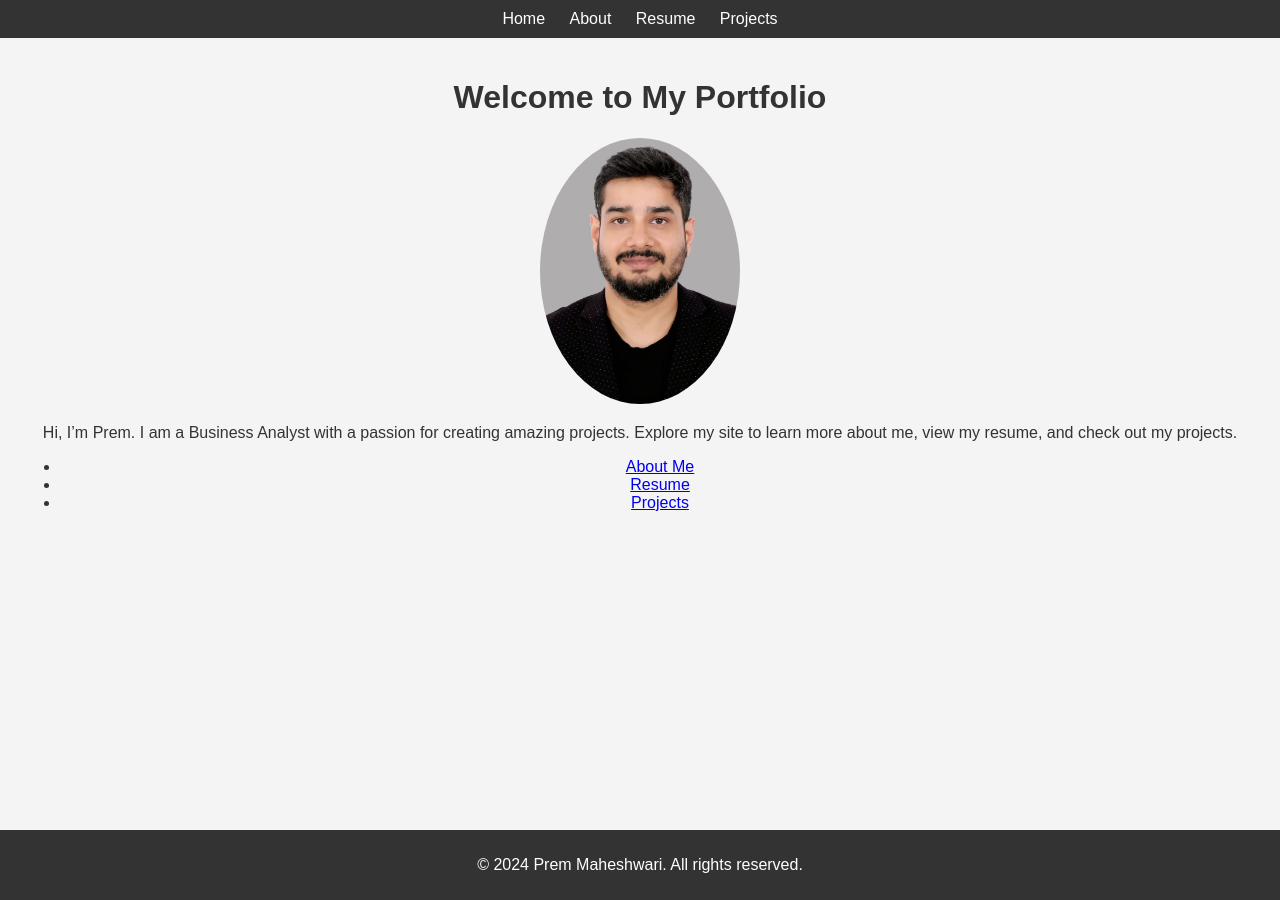
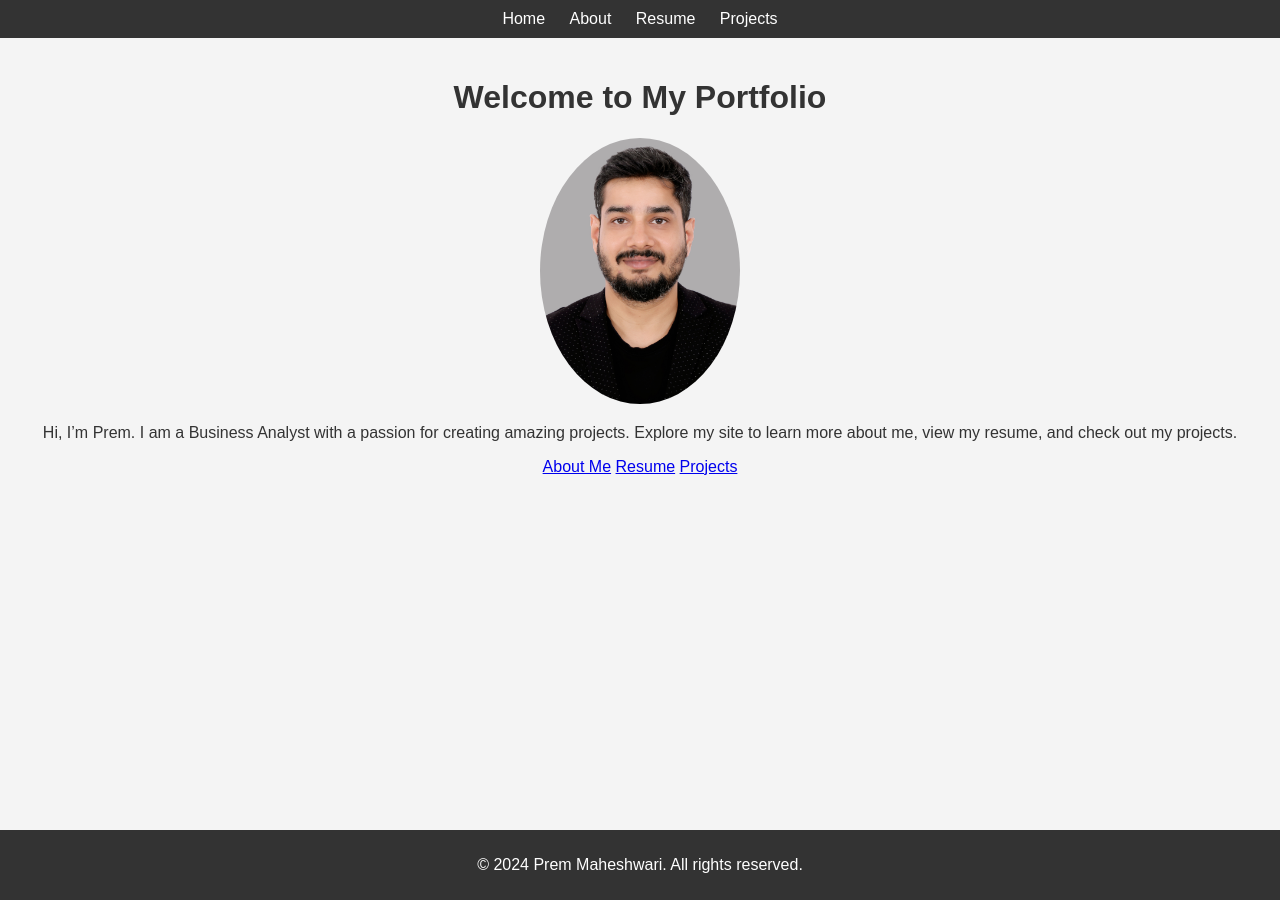
Before and after one commit to Prem-mahesh/Prem-mahesh.github.io, a Jekyll site: the page built from index.md, in a window 1280 px wide. Built offline with Jekyll 4.4.1, drawn with Linux system fonts in a browser that asks for light colours.

```diff
--- a/index.md
+++ b/index.md
@@ -8,6 +8,6 @@ title: Home
 
 Hi, I'm Prem. I am a Business Analyst with a passion for creating amazing projects. Explore my site to learn more about me, view my resume, and check out my projects.
 
-- [About Me](about.html)
-- [Resume](resume.html)
-- [Projects](projects.html)
+[About Me](about.html)
+[Resume](resume.html)
+[Projects](projects.html)
```
